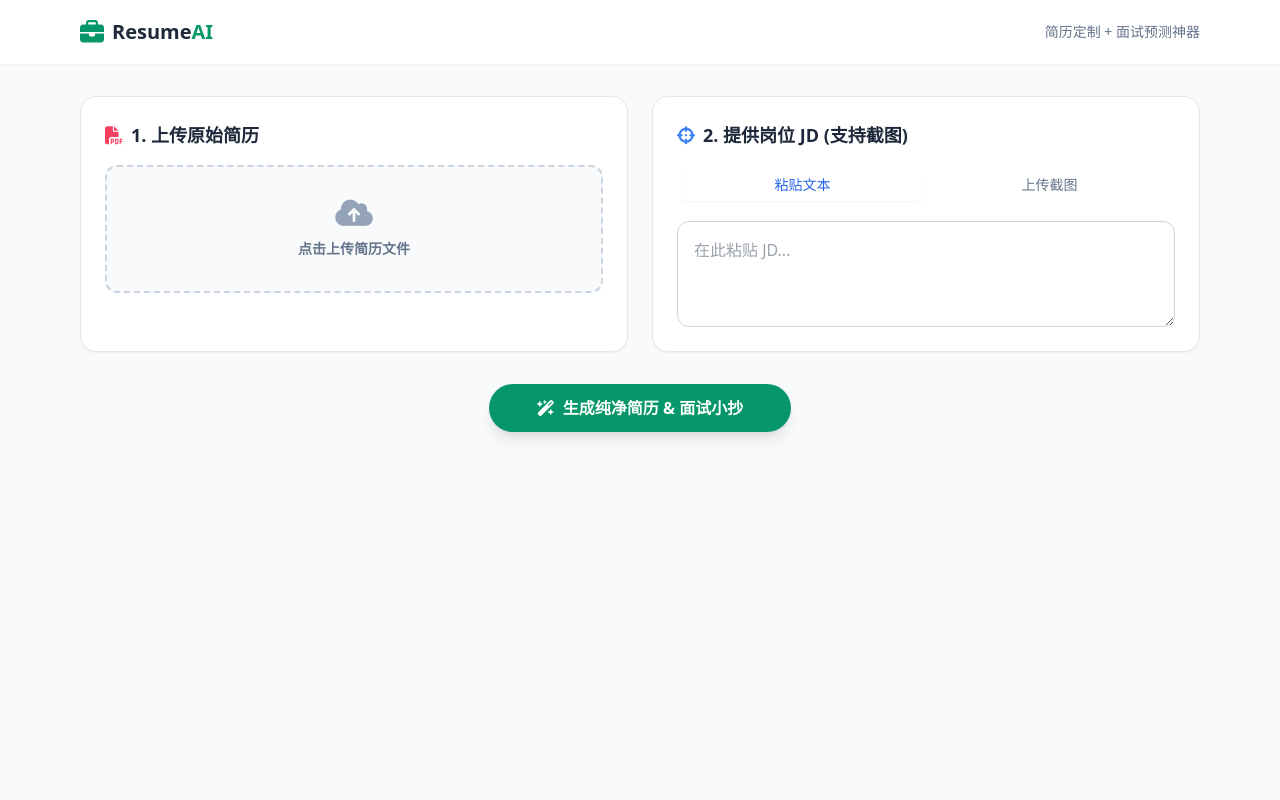
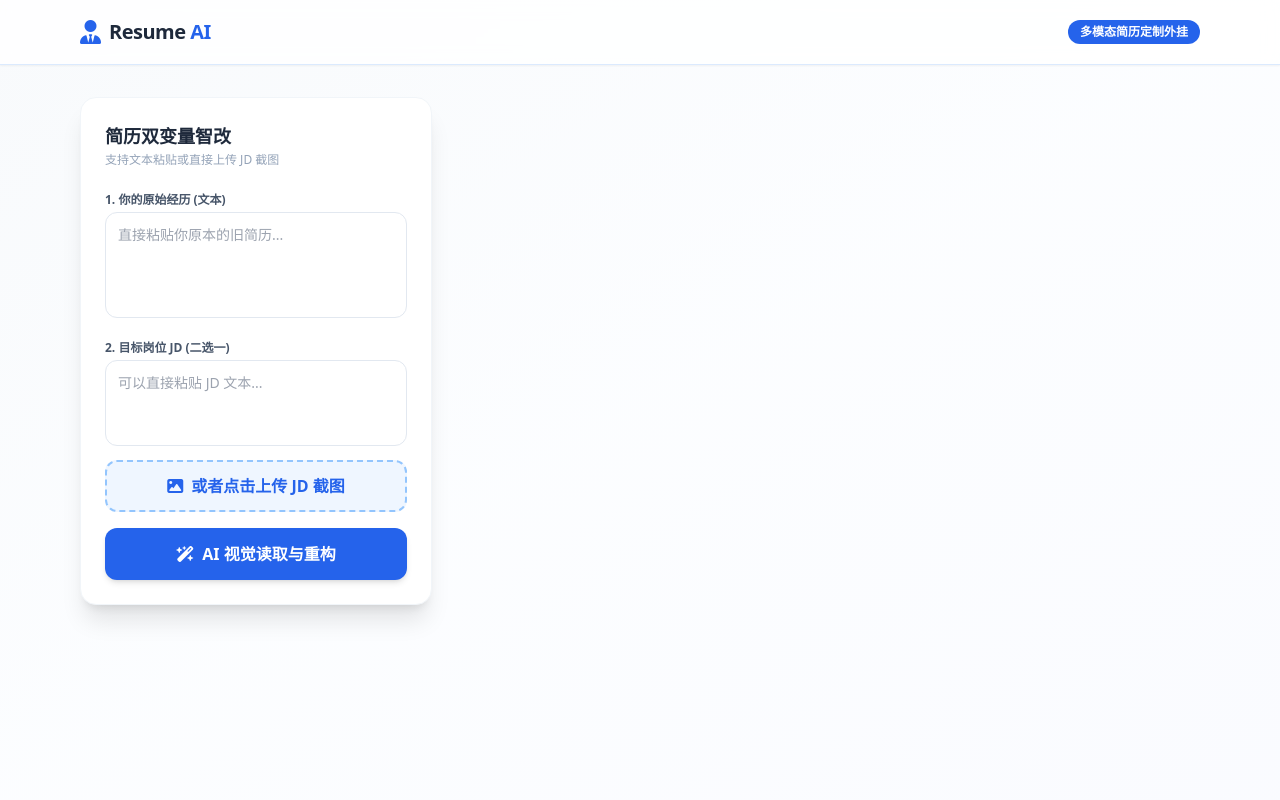
Before and after one commit to mengyufanqiu-maker/resume-ai, a Flask app: page / in a window 1280 px wide. Run offline with Flask 3, Linux system fonts and the light colour scheme; some libraries are stand-ins or nearby versions.

Commit message:
Update index.html

```diff
--- a/templates/index.html
+++ b/templates/index.html
@@ -3,156 +3,91 @@
 <head>
     <meta charset="UTF-8">
     <meta name="viewport" content="width=device-width, initial-scale=1.0">
-    <title>ResumeAI | 简历定制与神级面试预测</title>
+    <title>ResumeAI | 大厂黑话简历双变量定制平台</title>
     <script src="https://cdn.tailwindcss.com"></script>
     <link rel="stylesheet" href="https://cdnjs.cloudflare.com/ajax/libs/font-awesome/6.4.0/css/all.min.css">
     <script src="https://cdn.jsdelivr.net/npm/marked/marked.min.js"></script>
-    <script src="https://cdnjs.cloudflare.com/ajax/libs/html2pdf.js/0.10.1/html2pdf.bundle.min.js"></script>
     <style>
-        /* A4 纸质简历 CSS */
-        .ai-report { font-family: 'Helvetica Neue', Helvetica, Arial, sans-serif; color: #1f2937; }
-        .ai-report h1 { font-size: 1.8rem; font-weight: 800; text-align: center; margin-bottom: 0.5rem; color: #111827; }
-        .ai-report p { text-align: center; color: #4b5563; margin-bottom: 1.5rem; font-size: 0.95rem; }
-        .ai-report h2 { color: #047857; font-size: 1.2rem; font-weight: 700; margin-top: 1.5rem; margin-bottom: 0.75rem; border-bottom: 2px solid #047857; padding-bottom: 0.25rem; }
-        .ai-report h3 { font-size: 1.05rem; font-weight: 700; margin-top: 1rem; margin-bottom: 0.5rem; color: #111827; }
-        .ai-report ul { list-style-type: disc; padding-left: 1.5rem; margin-bottom: 1rem; line-height: 1.6; }
-        .ai-report li { margin-bottom: 0.4rem; }
-
-        /* 面试预测专属暗黑风 CSS */
-        .prep-report { color: #e2e8f0; line-height: 1.6; }
-        .prep-report h2 { color: #fbbf24; font-size: 1.3rem; font-weight: bold; margin-bottom: 1rem; display: flex; items-center; }
-        .prep-report strong { color: #f87171; font-weight: bold; }
-        .prep-report ul { list-style-type: square; padding-left: 1.5rem; margin-bottom: 1rem; }
-
-        /* 骨架屏和加载动画 */
-        @keyframes pulse { 0%, 100% { opacity: 1; } 50% { opacity: .5; } }
-        .animate-pulse { animation: pulse 2s cubic-bezier(0.4, 0, 0.6, 1) infinite; }
+        .resume-render h2 { font-size: 1.3rem; font-weight: 800; border-bottom: 2px solid #2563eb; padding-bottom: 4px; margin: 1.5rem 0 0.75rem 0; color: #1e3a8a; }
+        .resume-render p, .resume-render li { font-size: 14px; line-height: 1.6; color: #334155; }
+        .resume-render ul { list-style-type: square; padding-left: 1.2rem; margin-bottom: 0.75rem; }
+        /* 隐藏原生的丑陋文件上传按钮 */
+        input[type="file"] { display: none; }
+        .custom-file-upload { display: inline-block; cursor: pointer; }
     </style>
 </head>
-<body class="bg-slate-50 font-sans text-slate-800">
+<body class="bg-gradient-to-br from-slate-50 via-blue-50/20 to-indigo-50/30 min-h-screen font-sans text-slate-800">
 
-    <div id="welcomeLoader" class="fixed inset-0 bg-slate-900 z-50 flex flex-col items-center justify-center p-6 text-center transition-all duration-500">
-        <div class="bg-slate-800 p-8 rounded-2xl shadow-2xl max-w-md border border-slate-700 animate-pulse">
-            <i class="fa-solid fa-fire-burner text-amber-400 text-5xl mb-4"></i>
-            <h3 class="text-xl font-bold text-white mb-2">大模型沙盒环境正在点火</h3>
-            <p class="text-slate-400 text-sm leading-relaxed mb-4">
-                由于采用云端免费托管，服务器初次加载需激活唤醒约 <span class="text-amber-400 font-bold">20-30 秒</span>。后续运行将恢复极速响应，感谢您的耐心等待！
-            </p>
-            <div class="w-full bg-slate-700 h-2 rounded-full overflow-hidden">
-                <div class="bg-gradient-to-r from-amber-400 to-emerald-500 h-full w-full rounded-full transition-all duration-[20s]" style="width: 0%;" id="loadBar"></div>
-            </div>
-            <p class="text-xs text-slate-500 mt-4">本系统全栈由求职者独立研发与部署上线</p>
-        </div>
-    </div>
-
-    <header class="bg-white shadow-sm sticky top-0 z-10">
+    <header class="bg-white/80 backdrop-blur shadow-sm sticky top-0 z-10 border-b border-blue-100">
         <div class="max-w-6xl mx-auto px-4 py-4 flex justify-between items-center">
             <div class="flex items-center space-x-2">
-                <i class="fa-solid fa-briefcase text-emerald-600 text-2xl"></i>
-                <h1 class="text-xl font-bold text-slate-800">Resume<span class="text-emerald-600">AI</span></h1>
+                <i class="fa-solid fa-user-tie text-blue-600 text-2xl"></i>
+                <h1 class="text-xl font-black text-slate-800 tracking-tight">Resume <span class="text-blue-600">AI</span></h1>
             </div>
-            <div class="text-sm text-slate-500 font-medium">简历定制 + 面试预测神器</div>
+            <span class="text-xs bg-blue-600 text-white px-3 py-1 rounded-full font-bold">多模态简历定制外挂</span>
         </div>
     </header>
 
     <main class="max-w-6xl mx-auto px-4 py-8">
-        <form id="resumeForm" onsubmit="submitForm(event)" class="grid md:grid-cols-2 gap-6 mb-8">
-            <div class="bg-white p-6 rounded-2xl shadow-sm border border-slate-200">
-                <h2 class="text-lg font-bold mb-4 flex items-center"><i class="fa-solid fa-file-pdf text-rose-500 mr-2"></i> 1. 上传原始简历</h2>
-                <div class="flex items-center justify-center w-full">
-                    <label for="resumeFile" class="flex flex-col items-center justify-center w-full h-32 border-2 border-slate-300 border-dashed rounded-xl cursor-pointer bg-slate-50 hover:bg-slate-100 transition">
-                        <div class="flex flex-col items-center justify-center pt-5 pb-6">
-                            <i class="fa-solid fa-cloud-arrow-up text-3xl text-slate-400 mb-2"></i>
-                            <p class="text-sm text-slate-500"><span class="font-semibold">点击上传简历文件</span></p>
+        <div class="grid lg:grid-cols-3 gap-8">
+            <div class="lg:col-span-1 bg-white p-6 rounded-2xl shadow-xl border border-slate-100 h-fit space-y-6">
+                <div>
+                    <h2 class="text-lg font-black text-slate-800">简历双变量智改</h2>
+                    <p class="text-xs text-slate-400 mt-0.5">支持文本粘贴或直接上传 JD 截图</p>
                 </div>
-                        <input id="resumeFile" type="file" class="hidden" accept=".pdf,.doc,.docx" onchange="updateFileName('resumeFile', 'resumeFileNameDisplay')" required />
+                <form id="resumeForm" onsubmit="submitForm(event)" class="space-y-4">
+                    <div>
+                        <label class="block text-xs font-bold text-slate-600 mb-1">1. 你的原始经历 (文本)</label>
+                        <textarea id="raw_resume" rows="4" placeholder="直接粘贴你原本的旧简历..." class="w-full text-sm p-3 border border-slate-200 rounded-xl outline-none focus:ring-2 focus:ring-blue-500 resize-none" required></textarea>
+                    </div>
+
+                    <div>
+                        <label class="block text-xs font-bold text-slate-600 mb-1">2. 目标岗位 JD (二选一)</label>
+                        <textarea id="jd_text" rows="3" placeholder="可以直接粘贴 JD 文本..." class="w-full text-sm p-3 border border-slate-200 rounded-xl outline-none focus:ring-2 focus:ring-blue-500 resize-none mb-2"></textarea>
+
+                        <label class="custom-file-upload w-full text-center border-2 border-dashed border-blue-300 bg-blue-50 hover:bg-blue-100 text-blue-600 font-bold py-3 rounded-xl transition">
+                            <input type="file" id="jd_image" accept="image/png, image/jpeg" onchange="updateFileName()"/>
+                            <i class="fa-solid fa-image mr-2"></i><span id="fileNameDisplay">或者点击上传 JD 截图</span>
                         </label>
                     </div>
-                <p id="resumeFileNameDisplay" class="text-center text-sm text-emerald-600 font-medium mt-2 hidden"></p>
+
+                    <button type="submit" id="submitBtn" class="w-full bg-blue-600 hover:bg-blue-700 text-white font-bold py-3.5 rounded-xl transition shadow-md flex items-center justify-center space-x-2 mt-4">
+                        <i id="btnIcon" class="fa-solid fa-wand-magic-sparkles"></i>
+                        <span id="btnText">AI 视觉读取与重构</span>
+                    </button>
+                </form>
             </div>
 
-            <div class="bg-white p-6 rounded-2xl shadow-sm border border-slate-200">
-                <h2 class="text-lg font-bold mb-4 flex items-center"><i class="fa-solid fa-crosshairs text-blue-500 mr-2"></i> 2. 提供岗位 JD (支持截图)</h2>
-                <div class="flex space-x-1 bg-slate-110 p-1 rounded-lg mb-4 w-full">
-                    <button type="button" id="btnJdText" onclick="switchJdMode('text')" class="flex-1 py-1.5 text-sm font-medium rounded-md bg-white text-blue-600 shadow-sm transition">粘贴文本</button>
-                    <button type="button" id="btnJdImg" onclick="switchJdMode('img')" class="flex-1 py-1.5 text-sm font-medium rounded-md text-slate-500 hover:text-slate-700 transition">上传截图</button>
+            <div class="lg:col-span-2 space-y-6 hidden" id="resultArea">
+                <div class="grid md:grid-cols-2 gap-6">
+                    <div class="bg-white p-6 rounded-2xl shadow-xl border border-slate-100">
+                        <div class="flex items-center space-x-2 border-b border-slate-100 pb-3 mb-4">
+                            <i class="fa-solid fa-file-invoice text-emerald-500"></i>
+                            <h3 class="font-black text-slate-800">模块一：A4 纸直出重构简历</h3>
                         </div>
-                <textarea id="jdText" rows="3" placeholder="在此粘贴 JD..." class="w-full p-4 border border-slate-300 rounded-xl focus:ring-2 focus:ring-emerald-500 outline-none transition resize-y block"></textarea>
-                <div id="jdImgArea" class="hidden flex items-center justify-center w-full">
-                    <label for="jdFile" class="flex flex-col items-center justify-center w-full h-24 border-2 border-slate-300 border-dashed rounded-xl cursor-pointer bg-slate-50 hover:bg-slate-100 transition">
-                        <span class="text-sm text-slate-500 font-semibold"><i class="fa-solid fa-image"></i> 点击上传岗位详情 / JD 截图</span>
-                        <input id="jdFile" type="file" class="hidden" accept="image/*" onchange="updateFileName('jdFile', 'jdFileNameDisplay')" />
-                    </label>
+                        <div class="resume-render" id="resumeDisplay"></div>
                     </div>
-                <p id="jdFileNameDisplay" class="text-center text-sm text-blue-600 font-medium mt-2 hidden"></p>
+                    <div class="bg-slate-900 text-slate-100 p-6 rounded-2xl shadow-xl">
+                        <div class="flex items-center space-x-2 border-b border-slate-800 pb-3 mb-4">
+                            <i class="fa-solid fa-user-secret text-amber-400"></i>
+                            <h3 class="font-black text-amber-400">模块二：暗黑面试官提问预测</h3>
                         </div>
-
-            <div class="md:col-span-2 text-center mt-2">
-                <button type="submit" id="submitBtn" class="bg-emerald-600 hover:bg-emerald-700 text-white font-bold py-3 px-12 rounded-full shadow-lg transition transform hover:-translate-y-0.5 inline-flex items-center space-x-2">
-                    <i id="btnIcon" class="fa-solid fa-wand-magic-sparkles"></i>
-                    <span id="btnText">生成纯净简历 & 面试小抄</span>
-                </button>
-            </div>
-        </form>
-
-        <section id="resultSection" class="hidden space-y-6">
-            <div class="bg-white rounded-2xl shadow-xl border border-slate-200 overflow-hidden relative">
-                <div id="printArea" class="p-12 bg-white">
-                    <div id="resumeContent" class="ai-report"></div>
-                </div>
-                <div class="bg-slate-50 px-6 py-4 border-t border-slate-200 text-right">
-                    <button onclick="downloadPDF()" class="bg-slate-800 hover:bg-slate-900 text-white font-bold py-2 px-6 rounded-lg transition inline-flex items-center space-x-2">
-                        <i class="fa-solid fa-file-pdf"></i><span>一键下载 PDF 简历发给 HR</span>
-                    </button>
+                        <div class="prose prose-invert text-sm text-slate-300 space-y-3" id="examDisplay"></div>
                     </div>
                 </div>
-
-            <div id="prepArea" class="bg-slate-900 rounded-2xl shadow-xl border border-slate-700 p-8 hidden">
-                <div class="flex items-center space-x-3 mb-6 border-b border-slate-700 pb-4">
-                    <i class="fa-solid fa-user-secret text-yellow-400 text-2xl"></i>
-                    <h2 class="text-xl font-bold text-white">个人绝密备考专区 (仅自己可见)</h2>
             </div>
-                <div id="interviewContent" class="prep-report"></div>
         </div>
-        </section>
     </main>
 
     <script>
-        // 🪄 点火倒计时进度条与自动关闭
-        window.addEventListener('DOMContentLoaded', () => {
-            const bar = document.getElementById('loadBar');
-            setTimeout(() => { bar.style.width = '100%'; }, 100);
-
-            // 2.5秒后自动淡出遮罩（假设本地或已被唤醒）
-            setTimeout(() => {
-                const loader = document.getElementById('welcomeLoader');
-                loader.classList.add('opacity-0', 'pointer-events-none');
-            }, 3000);
-        });
-
-        let currentJdMode = 'text';
-
-        function switchJdMode(mode) {
-            currentJdMode = mode;
-            if (mode === 'text') {
-                document.getElementById('btnJdText').className = 'flex-1 py-1.5 text-sm font-medium rounded-md bg-white text-blue-600 shadow-sm transition';
-                document.getElementById('btnJdImg').className = 'flex-1 py-1.5 text-sm font-medium rounded-md text-slate-500 hover:text-slate-700 transition';
-                document.getElementById('jdText').classList.replace('hidden', 'block');
-                document.getElementById('jdImgArea').classList.replace('flex', 'hidden');
+        // 上传图片后改变按钮文字提示
+        function updateFileName() {
+            const input = document.getElementById('jd_image');
+            const display = document.getElementById('fileNameDisplay');
+            if (input.files && input.files.length > 0) {
+                display.innerText = "已选择: " + input.files[0].name;
             } else {
-                document.getElementById('btnJdImg').className = 'flex-1 py-1.5 text-sm font-medium rounded-md bg-white text-blue-600 shadow-sm transition';
-                document.getElementById('btnJdText').className = 'flex-1 py-1.5 text-sm font-medium rounded-md text-slate-500 hover:text-slate-700 transition';
-                document.getElementById('jdImgArea').classList.replace('hidden', 'flex');
-                document.getElementById('jdText').classList.replace('block', 'hidden');
-            }
-        }
-
-        function updateFileName(inputId, displayId) {
-            const file = document.getElementById(inputId).files[0];
-            if (file) {
-                const display = document.getElementById(displayId);
-                display.innerText = '已选择: ' + file.name;
-                display.classList.remove('hidden');
+                display.innerText = "或者点击上传 JD 截图";
             }
         }
 
@@ -161,63 +96,40 @@
             const btn = document.getElementById('submitBtn');
             const btnText = document.getElementById('btnText');
             const btnIcon = document.getElementById('btnIcon');
-            const resultSection = document.getElementById('resultSection');
+            const resultArea = document.getElementById('resultArea');
 
             btn.disabled = true;
-            btn.classList.replace('bg-emerald-600', 'bg-slate-400');
             btnIcon.className = 'fa-solid fa-spinner fa-spin';
-            btnText.innerText = 'AI 正在生成简历与面试小抄...';
-            resultSection.classList.add('hidden');
+            btnText.innerText = '正在进行视觉解析与重构...';
 
+            // 打包数据，包含文本和图片
             const formData = new FormData();
-            formData.append('resume_file', document.getElementById('resumeFile').files[0]);
-            formData.append('jd_mode', currentJdMode);
+            formData.append('raw_resume', document.getElementById('raw_resume').value);
+            formData.append('jd_text', document.getElementById('jd_text').value);
 
-            if (currentJdMode === 'text') {
-                formData.append('jd_text', document.getElementById('jdText').value);
-            } else {
-                formData.append('jd_file', document.getElementById('jdFile').files[0]);
+            const imageFile = document.getElementById('jd_image').files[0];
+            if (imageFile) {
+                formData.append('jd_image', imageFile);
             }
 
             try {
                 const response = await fetch('/api/customize_resume', { method: 'POST', body: formData });
                 const data = await response.json();
+                if (response.ok) {
+                    const rawResult = data.result;
+                    const parts = rawResult.split('---');
 
-                if (response.ok) {
-                    const parts = data.result.split('---');
-                    document.getElementById('resumeContent').innerHTML = marked.parse(parts[0]);
+                    document.getElementById('resumeDisplay').innerHTML = marked.parse(parts[0] || '');
+                    document.getElementById('examDisplay').innerHTML = marked.parse(parts[1] || '未检测到分割标志，请尝试重新生成。');
 
-                    if(parts.length > 1) {
-                        document.getElementById('interviewContent').innerHTML = marked.parse(parts[1]);
-                        document.getElementById('prepArea').classList.remove('hidden');
-                    } else {
-                        document.getElementById('prepArea').classList.add('hidden');
-                    }
-
-                    resultSection.classList.remove('hidden');
-                    resultSection.scrollIntoView({ behavior: 'smooth' });
-                } else {
-                    alert('出错啦: ' + data.error);
-                }
-            } catch (error) {
-                alert('网络异常: ' + error);
-            }
+                    resultArea.classList.remove('hidden');
+                    resultArea.scrollIntoView({ behavior: 'smooth' });
+                } else { alert('重构失败: ' + data.error); }
+            } catch(e) { alert('请求异常: ' + e); }
 
             btn.disabled = false;
-            btn.classList.replace('bg-slate-400', 'bg-emerald-600');
             btnIcon.className = 'fa-solid fa-wand-magic-sparkles';
-            btnText.innerText = '生成纯净简历 & 面试小抄';
-        }
-
-        function downloadPDF() {
-            const element = document.getElementById('printArea');
-            const opt = {
-                margin: 15, filename: '优化重构个人简历_正式版.pdf',
-                image: { type: 'jpeg', quality: 0.98 },
-                html2canvas: { scale: 2 },
-                jsPDF: { unit: 'mm', format: 'a4', orientation: 'portrait' }
-            };
-            html2pdf().set(opt).from(element).save();
+            btnText.innerText = 'AI 视觉读取与重构';
         }
     </script>
 </body>
```
Lines whose indentation alone changed are shown as unchanged.
